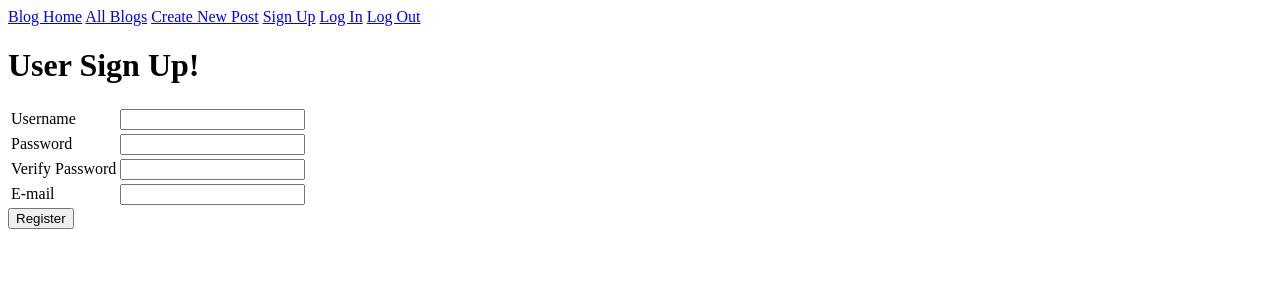
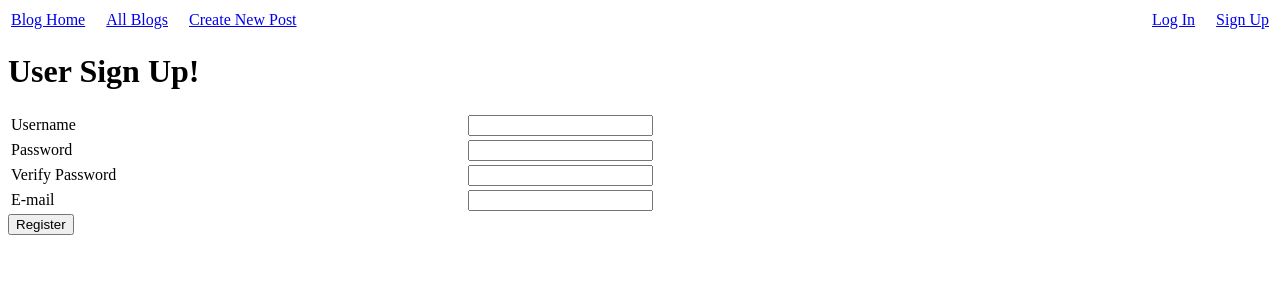
Before and after one commit to heybethfrench/blogz, a Flask app: page /signup in a window 1280 px wide. Shown: the top 300 px of the page. Run offline with Flask 2, Linux system fonts and the light colour scheme.

Commit message:
completed assignment, added individual post template, updated base template with conditional for showing links based on wether the user is logged in or not

```diff
--- a/main.py
+++ b/main.py
@@ -29,9 +29,10 @@ class Blog(db.Model):
     owner_id = db.Column(db.Integer, db.ForeignKey('user.user_id'))
 
 
-    def __init__(self, title, body):
+    def __init__(self, title, body, owner):
         self.title = title
         self.body = body
+        self.owner = owner
 
 
 def is_email(string):
@@ -47,7 +48,7 @@ def is_email(string):
 
 @app.before_request
 def require_login():
-    allowed_routes = ['signup', 'login']
+    allowed_routes = ['signup', 'login', 'static']
     if request.endpoint not in allowed_routes and 'username' not in session:
         return redirect('/login')
 
@@ -120,13 +121,15 @@ def login():
         username = request.form['username']
         password = request.form['password']
         user = User.query.filter_by(username=username).first()
+        login_error = ""
+
         if user and user.password == password:
             session['username'] = username
-            flash('Logged in')
+
             return redirect('/')
         else:
-            flash('User password incorrect, or user does not exist')
-            return render_template('login.html')
+            login_error = "Invalid Username or Password"
+            return render_template('login.html', login_error=login_error)
 
 
 @app.route("/logout")
@@ -135,29 +138,29 @@ def logout():
     return redirect('/')
 
 
-@app.route("/allblogs")
-def allblogs():
-    blogs = Blog.query.all()
-    return render_template('allblogs.html')
-
-
 @app.route("/blog")
 def blog():
-    user = request.args.get('id')
+    blog_id = request.args.get('id')
+    user_id = request.args.get('user')
 
-    if not user:
+    if blog_id:
+        blog = Blog.query.get(int(blog_id))
+        return render_template('allblogs.html', blogs=[blog])
+
+    if user_id is None:
         blogs = Blog.query.all()
         return render_template('allblogs.html', blogs=blogs)
 
     else:
-        blog = Blog.query.get(int(id))
-        return render_template('individualposts.html', user=user, blog=blog )
+        blogs = Blog.query.filter_by(owner_id=int(user_id)).all()
+        return render_template('allblogs.html', blogs=blogs)
 
 
 @app.route('/newpost', methods = ['POST', 'GET'])
 def new_post():
 
-    owner_id = User.query.filter_by(username = username).first()
+    owner = User.query.filter_by(username=session['username']).first()
+
 
     if request.method == 'GET':
         return render_template('newpost.html')
@@ -171,16 +174,16 @@ def new_post():
         if not blog_title:
             title_error = 'Please enter a blog title'
         if not blog_body:
-            body_error = 'Please enter a blog title'
+            body_error = 'Please enter a blog'
 
         if not body_error and not title_error:
-            new_blog = Blog(blog_title, blog_body)
+            new_blog = Blog(blog_title, blog_body, owner)
             db.session.add(new_blog)
             db.session.commit()
 
             return redirect('/blog?id={}'.format(new_blog.blog_id))
 
-    return render_template('newpost.html', title_error=title_error, body_error=body_error)
+    return render_template('newpost.html', title_error=title_error, body_error=body_error, owner=owner)
 
 
 
--- /dev/null
+++ b/static/blogzstylesheet.css
@@ -0,0 +1,22 @@
+link {
+  display: none;
+}
+
+table {
+  width: 100%;
+
+}
+
+.user {
+  float: right;
+  padding-left: 20px;
+}
+
+.navigation {
+  float: left;
+  padding-right: 20px;
+}
+
+.error {
+  color: red;
+}
--- a/templates/allblogs.html
+++ b/templates/allblogs.html
@@ -15,7 +15,10 @@
             <a href="/blog?id={{blog.blog_id}}"><h1>{{blog.title}}</h1></a>
 
             <p>{{blog.body}}</p>
-        <hr />
+            <p><em>written by </em><a href="/blog?user={{blog.owner.user_id}}">{{blog.owner.username}}</a></p>
+            {% if blogs|length > 1 %}
+                <hr />
+            {% endif %}
             {% endfor %}
         </ul>
 
--- a/templates/base.html
+++ b/templates/base.html
@@ -1,21 +1,35 @@
 <!doctype html>
 <html>
     <head>
-        <title>Build-a-Blog!</title>
+        <title>Blogz!</title>
+
+        <link rel="stylesheet" href="{{ url_for('static', filename='blogzstylesheet.css')}}">
     </head>
 <body>
     <header>
-        <nav>
-            <tr>
-                <td><a href="/">Blog Home</a></td>
-                <td><a href="/allblogs">All Blogs</a></td>
-                <td><a href="/newpost">Create New Post</a></td>
-                <td><a href="/signup">Sign Up</a></td>
-                <td><a href="/login">Log In</a></td>
-                <td><a href="/logout">Log Out</a></td>
+            <table>
+                <tr>
+                    <td class="navigation"><a href="/">Blog Home</a></td>
+                    <td class="navigation"><a href="/blog">All Blogs</a></td>
+                    <td class="navigation"><a href="/newpost">Create New Post</a></td>
 
-            </tr>
-        </nav>
+
+
+                    {% if 'username' in session %}
+
+
+                    <td class="user"><a href="/logout">Log Out</a></td>
+
+                    {% else %}
+
+                    <td class="user"><a href="/signup">Sign Up</a></td>
+                    <td class="user"><a href="/login">Log In</a></td>
+
+                    {% endif %}
+
+
+                </tr>
+            </table>
     </header>
 
     {% block content %}
--- a/templates/blogsbyuser.html
+++ b/templates/blogsbyuser.html
@@ -12,7 +12,7 @@
         <ul>
             {% for blog in blogs %}
 
-            <li><a href="/blog?user={{user.user_id}}&={{blog.blog_id}}">{{user.username}}</a></li>
+            <li><a href="/blog?user={{user.user_id}}">{{user.username}}</a></li>
 
             {% endfor %}
         </ul>
--- a/templates/login.html
+++ b/templates/login.html
@@ -3,10 +3,11 @@
 {% block content %}
 <h1>Log in to Get It Done!</h1>
 <p>If you don't have an account, you may <a href="/signup">sign up</a> for one</p>
+<p class="error">{{ login_error }}</p>
 <form action="/login" method="post">
     <table>
         <tr>
-            <td><label for="username">username</label></td>
+            <td><label for="username">Username</label></td>
             <td>
                 <input name="username" type="text">
             </td>
--- a/templates/signup.html
+++ b/templates/signup.html
@@ -10,28 +10,28 @@
             <td>
                 <input name="username" type="text">
             </td>
-            <td>{{ username_error }}</td>
+            <td class="error">{{ username_error }}</td>
         </tr>
         <tr>
             <td><label for="password">Password</label></td>
             <td>
                 <input name="password" type="password">
             </td>
-            <td>{{ password_error }}</td>
+            <td class="error">{{ password_error }}</td>
         </tr>
         <tr>
             <td><label for="verify">Verify Password</label></td>
             <td>
                 <input name="verify" type="password">
             </td>
-            <td>{{ verify_error }}</td>
+            <td class="error">{{ verify_error }}</td>
         </tr>
         <tr>
             <td><label for="email">E-mail</label></td>
             <td>
                 <input name="email" type="text">
             </td>
-            <td> {{ email_error}}</td>
+            <td class="error"> {{ email_error}}</td>
         </tr>
     </table>
     <input type="submit" value="Register">
```
